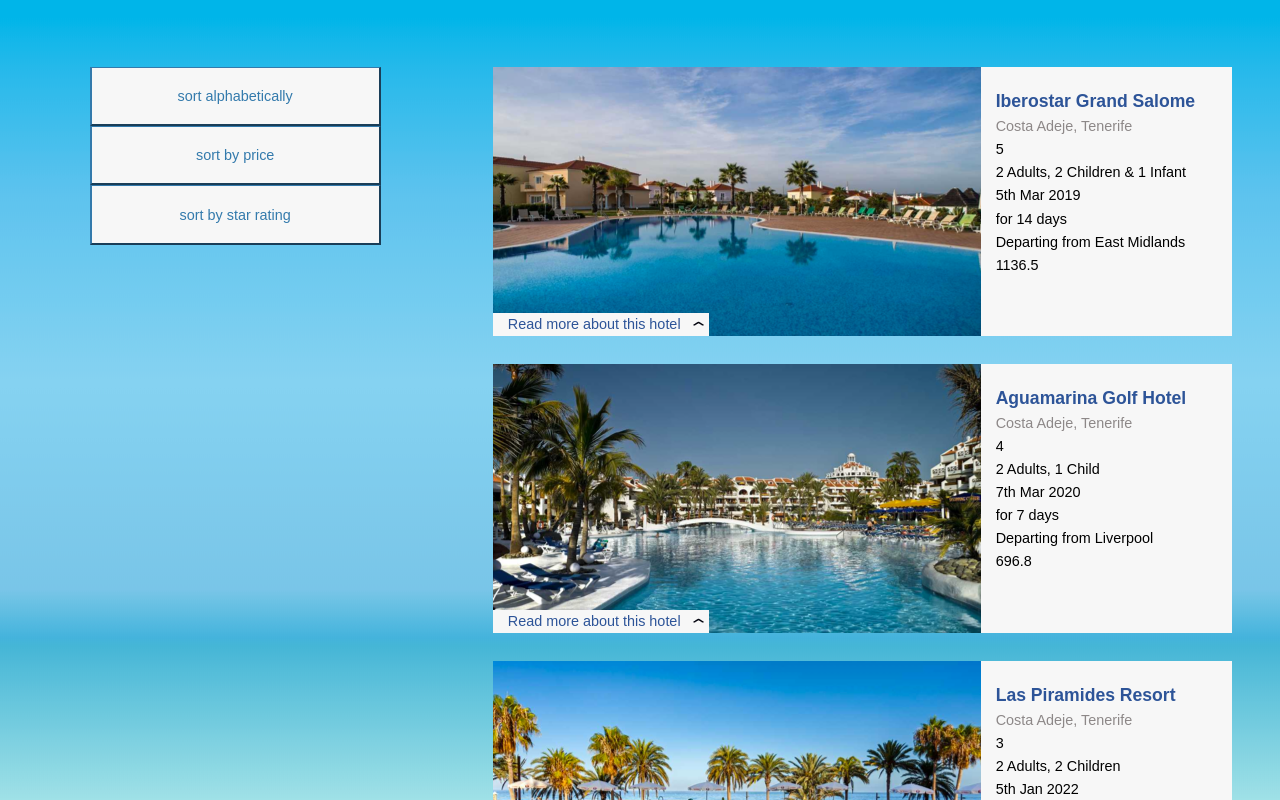
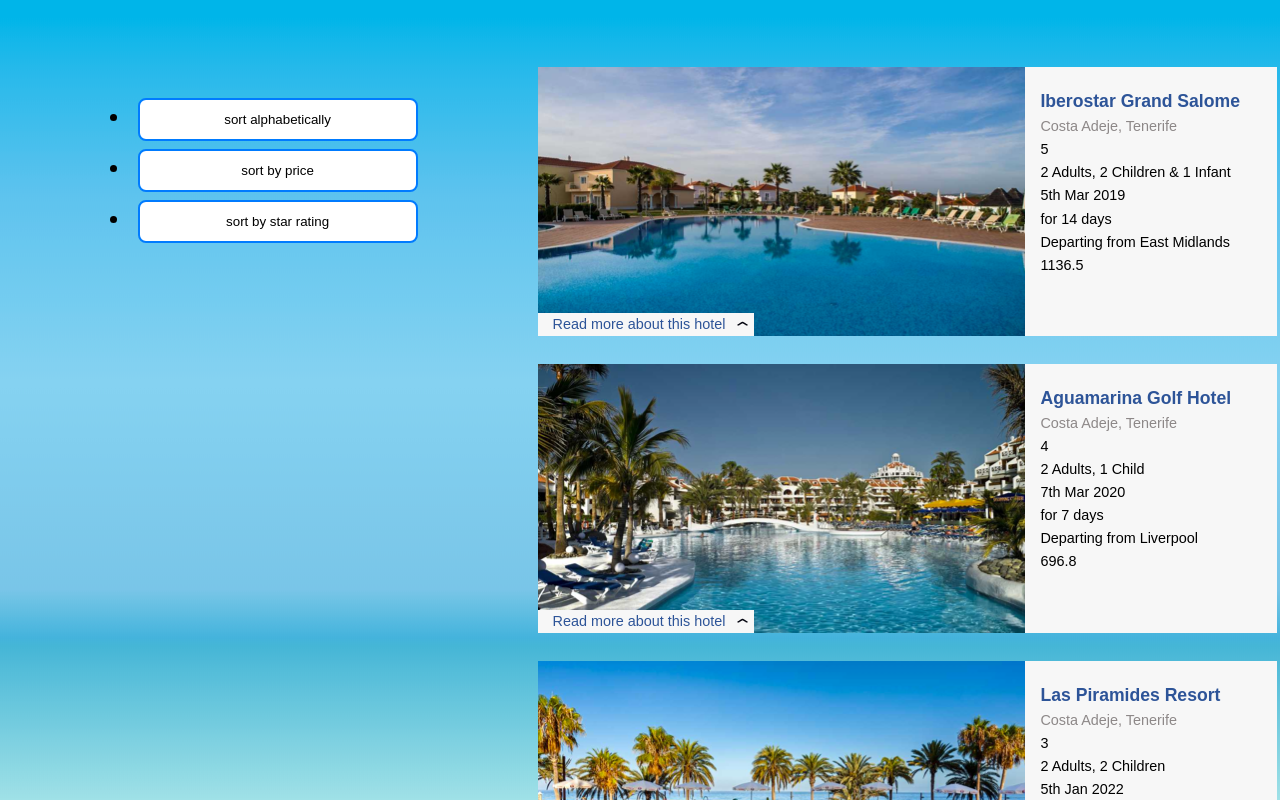
Before and after one commit to SakuraComputing/hotel-ui, a React (Create React App) app: page / in a window 1280 px wide. Shown: the top 800 px of the page. Built offline with nearby package versions, Linux system fonts and the light colour scheme.

Commit message:
Add RadioButton Component

```diff
--- a/src/app/store.ts
+++ /dev/null
@@ -1,17 +0,0 @@
-import { configureStore, Action } from '@reduxjs/toolkit';
-import { ThunkAction } from 'redux-thunk';
-import hotelsReducer from './hotelsReducer';
-
-export const store = configureStore({
-  reducer: {
-    hotels: hotelsReducer
-  }
-});
-
-export type AppDispatch = typeof store.dispatch;
-export type RootState = ReturnType<typeof store.getState>
-export type AppThunk = ThunkAction<void, RootState, null, Action<string>>;
-
-export const selectHotels = (state: RootState) => state.hotels;
-
-export default store;
--- /dev/null
+++ b/src/app/store.tsx
@@ -0,0 +1,33 @@
+import { configureStore, Action } from '@reduxjs/toolkit';
+import { ThunkAction } from 'redux-thunk';
+import hotelsReducer from './hotelsReducer';
+
+export const store = configureStore({
+  reducer: {
+    hotels: hotelsReducer
+  }
+});
+
+export type AppDispatch = typeof store.dispatch;
+export type RootState = ReturnType<typeof store.getState>
+export type AppThunk = ThunkAction<void, RootState, null, Action<string>>;
+
+// export const selectHotels = (state: RootState) => state.hotels;
+
+export const sortHotelBy = (sortBy: string) => (store: any) => {
+
+    const sortArray = [...store.hotels];
+
+    switch(sortBy) {
+      case 'price':
+        return sortArray.sort((a: any, b: any) => a.price - b.price);
+      case 'alpha':
+        return sortArray.sort((a: any, b: any) => a.name.toLowerCase().localeCompare(b.name.toLowerCase()));
+      case 'rating':
+        return sortArray.sort((a: any, b: any) => b.rating - a.rating);
+      default:
+        return sortArray.sort((a: any, b: any) => b.price - a.price);
+    }
+}
+
+export default store;
--- a/src/components/dashboard/Dashboard.tsx
+++ b/src/components/dashboard/Dashboard.tsx
@@ -1,16 +1,126 @@
-import React from 'react';
-import { selectHotels } from '../../app/store';
+import React, { useState } from 'react';
+import { sortHotelBy } from '../../app/store';
 import { useSelector } from 'react-redux';
 import HotelList from '../HotelsList/hotelsList';
-import Sort from '../Sort/Sort';
+
+interface IParams {
+    label: string;
+    selected: boolean;
+    onSelect: React.MouseEventHandler<HTMLButtonElement>;
+}
 
 const Dashboard: React.FC = () => {
 
-    const hotels = useSelector(selectHotels);
+    const [
+        selectedValue,
+        setSelectedValue,
+    ] = useState("");
+
+    const hotels = useSelector(sortHotelBy(selectedValue));
+
+    const styles = {
+        container: {
+            display: "flex",
+            justifyContent: "center",
+            alignItems: "center",
+        },
+        heading: {
+            color: "green",
+            textAlign: "center",
+        },
+        radioButton: {
+            padding: "12px 16px",
+            borderRadius: "8px",
+            margin: "8px",
+            border: "2px solid #007BFF",
+            background: "#fff",
+            display: "flex",
+            alignItems: "center",
+            justifyContent: "center",
+            width: "280px",
+            cursor: "pointer",
+            transition:
+                "background-color 0.3s, color 0.3s",
+        },
+        selected: {
+            background: "#007BFF",
+            color: "#fff",
+            borderColor: "#007BFF",
+        },
+        list: {
+            listStyleType: "none",
+            padding: 0,
+            textAlign: "center",
+        },
+    };
+
+    const CustomRadioButton: React.FC<IParams> = ({
+        label,
+        selected,
+        onSelect,
+    }) => (
+        <li>
+            <button
+                style={{
+                    ...styles.radioButton,
+                    ...(selected
+                        ? styles.selected
+                        : {}),
+                }}
+                onClick={onSelect}
+            >
+                {label}
+            </button>
+        </li>
+    );
 
     return (
         <div className='dashboard'>
-            <Sort />
+            <div className='sort'>
+            <div
+                style={styles.container}
+            >
+                <ul>
+                    <CustomRadioButton
+                        label="sort alphabetically"
+                        selected={
+                            selectedValue ===
+                            "alpha"
+                        }
+                        onSelect={() =>
+                            setSelectedValue(
+                                "alpha"
+                            )
+                        }
+                    />
+                    <CustomRadioButton
+                        label="sort by price"
+                        selected={
+                            selectedValue ===
+                            "price"
+                        }
+                        onSelect={() =>
+                            setSelectedValue(
+                                "price"
+                            )
+                        }
+                    />
+                    <CustomRadioButton
+                        label="sort by star rating"
+                        selected={
+                            selectedValue ===
+                            "rating"
+                        }
+                        onSelect={() =>
+                            setSelectedValue(
+                                "rating"
+                            )
+                        }
+                    />
+                </ul>
+            </div>
+
+            </div>
             <HotelList hotels={hotels} />
         </div>
     );
```
